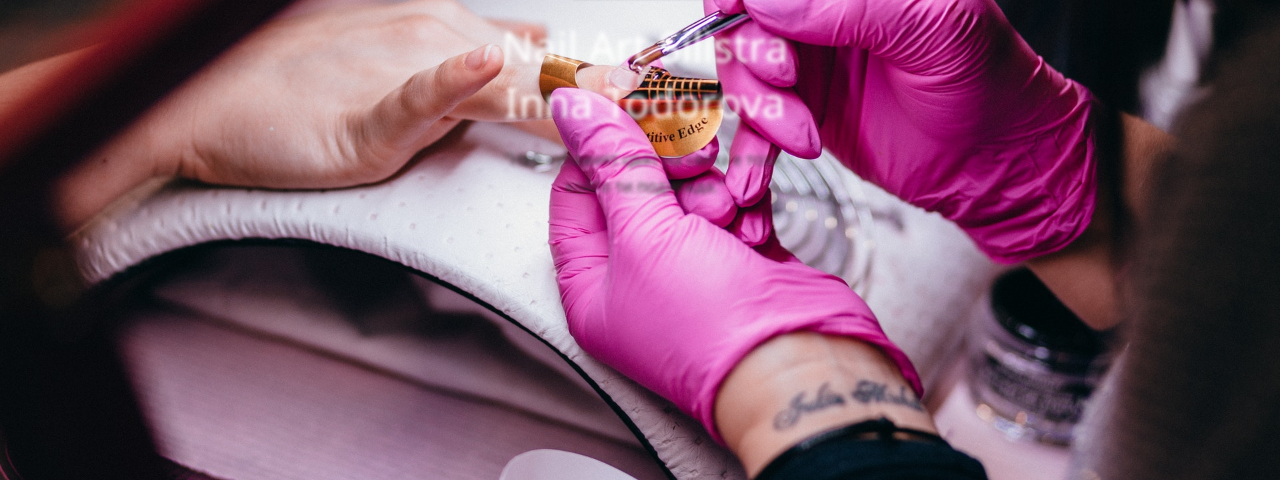
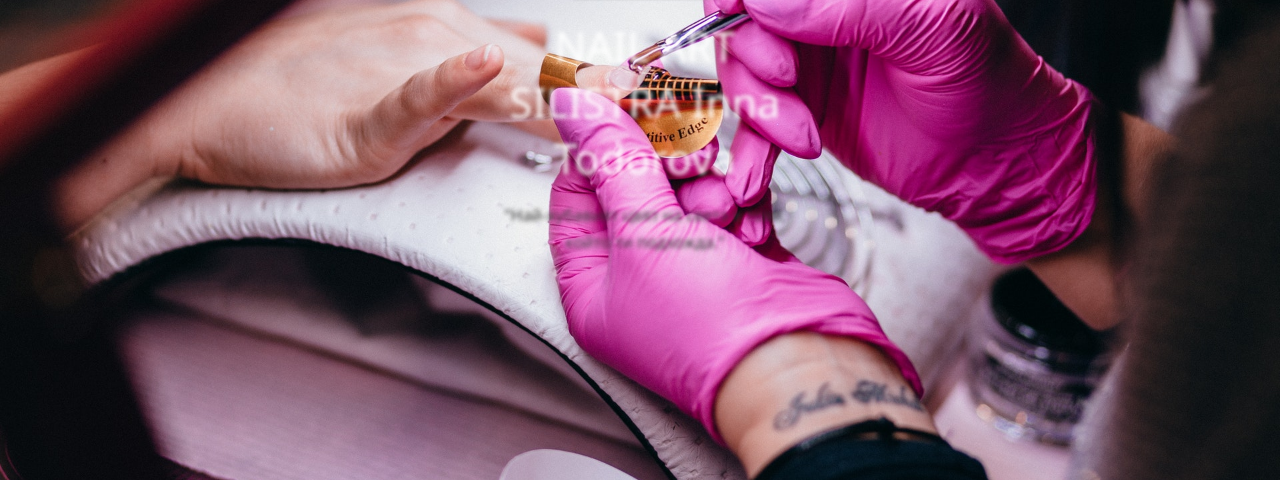
Before and after one commit to ganchoiliev/Landing-Page-Blur-Effect, a plain HTML site: page index.html in a window 1280 px wide. Shown: the part 317-797 px from the top of the page. Drawn offline with Linux system fonts and the light colour scheme.

Commit message:
Update index.html

```diff
--- a/index.html
+++ b/index.html
@@ -32,7 +32,7 @@
   <header class="showcase">
     <div class="content">
       <img src="logo.png" alt="logo" class="logo" />
-      <div class="title">Nail Art Silistra Inna Todorova</div>
+      <div class="title">NAIL ART SILISTRA Inna Todorova</div>
       <div class="text">
         "Най-хубавият цвят на света е този, който ти подхожда."
       </div>
```
